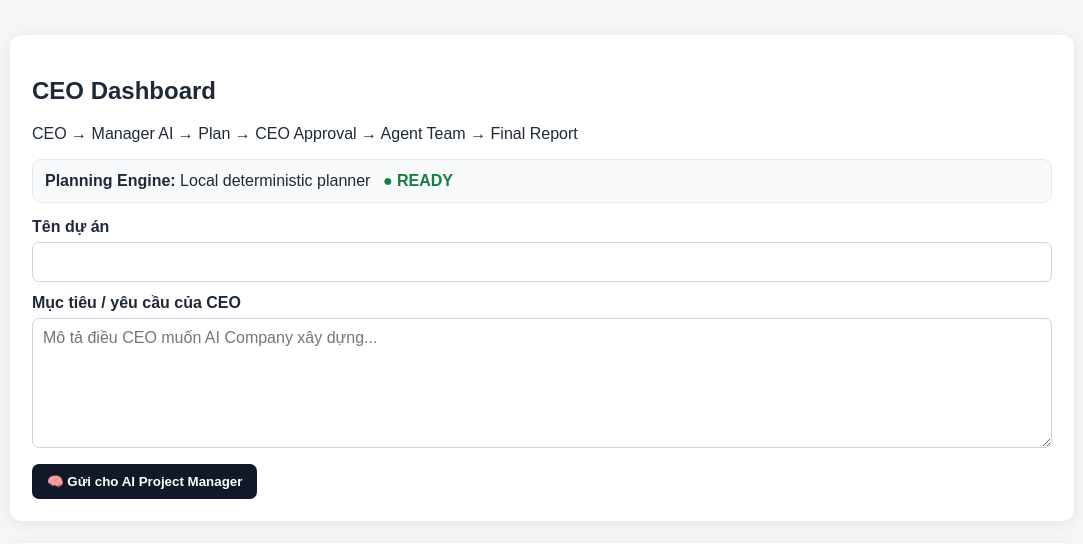
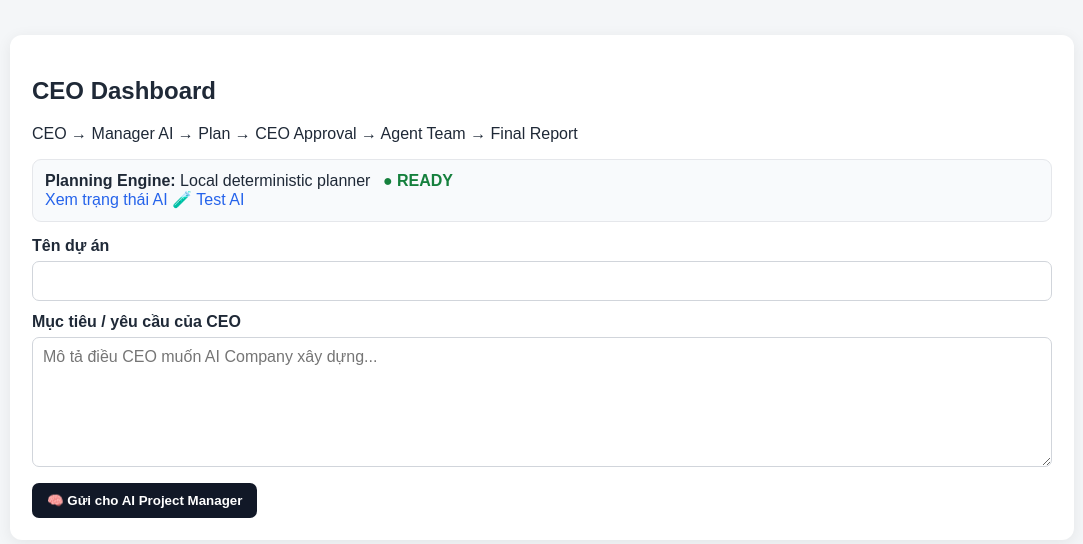
Before and after one commit to hn07/AI-Company-OS, a FastAPI app: page / in a window 1280 px wide. Shown: the part 64-608 px from the top of the page, without its empty margins (98-1181 px from the left). Run offline with FastAPI, Linux system fonts and the light colour scheme; tables that the repository leaves empty hold one stand-in row (values such as "Sample post").

Commit message:
V2.1.0 update app/templates/index.html

```diff
--- a/app/templates/index.html
+++ b/app/templates/index.html
@@ -10,6 +10,11 @@
       Ollama / {{ llm_status['model'] }}
       {% if llm_status['available'] %}
         <span class="ok">● ONLINE</span>
+        {% if llm_status['model_available'] %}
+          <span class="ok">Model READY</span>
+        {% else %}
+          <span class="warn">Model NOT INSTALLED</span>
+        {% endif %}
       {% else %}
         <span class="warn">● OFFLINE — fallback local planner</span>
       {% endif %}
@@ -17,6 +22,10 @@
       Local deterministic planner
       <span class="ok">● READY</span>
     {% endif %}
+    <div class="engine-actions">
+      <a class="button-link" href="/api/llm/status" target="_blank">Xem trạng thái AI</a>
+      <a class="button-link" href="/api/llm/test" target="_blank">🧪 Test AI</a>
+    </div>
   </div>
 
   <form method="post" action="/projects/create">
```
